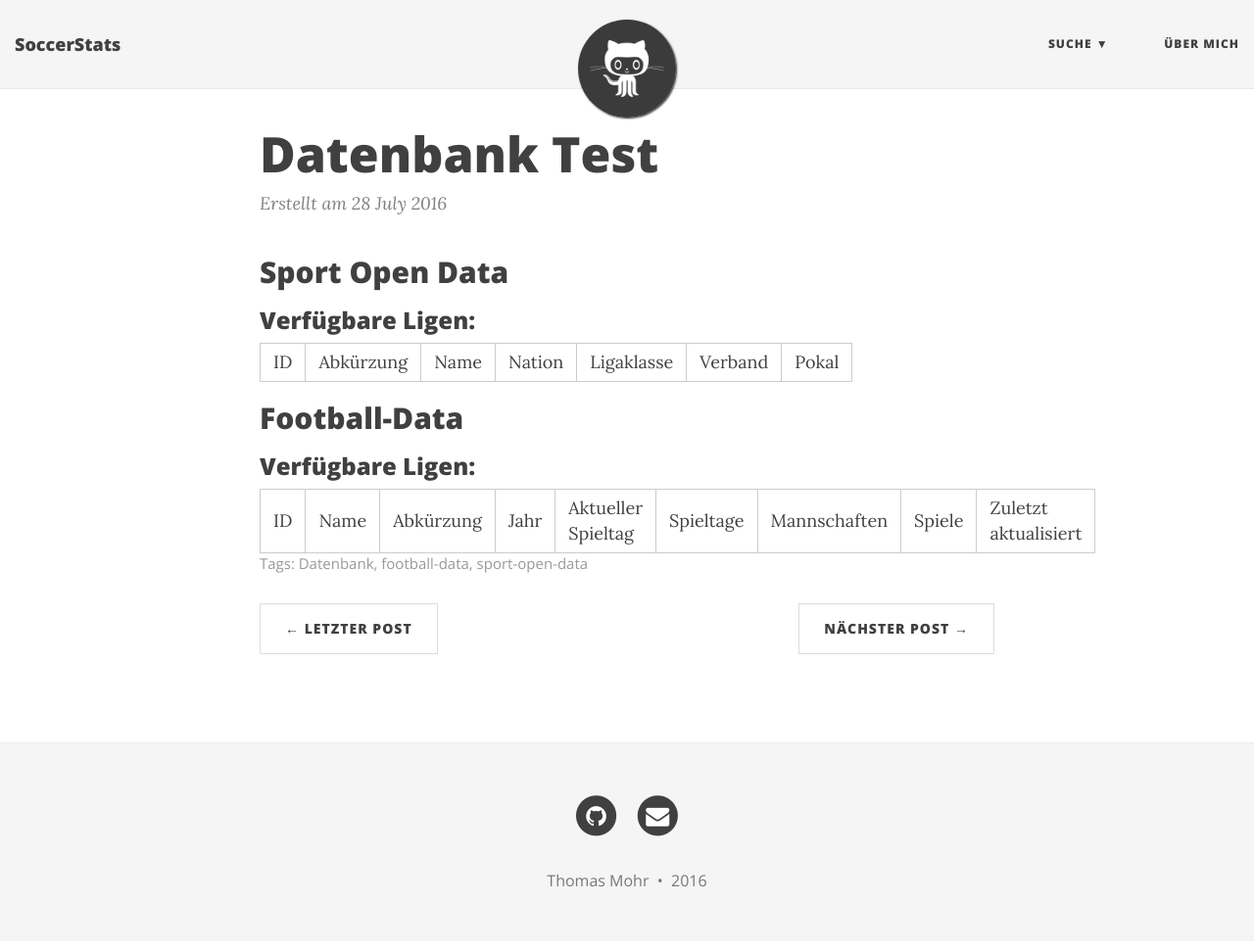
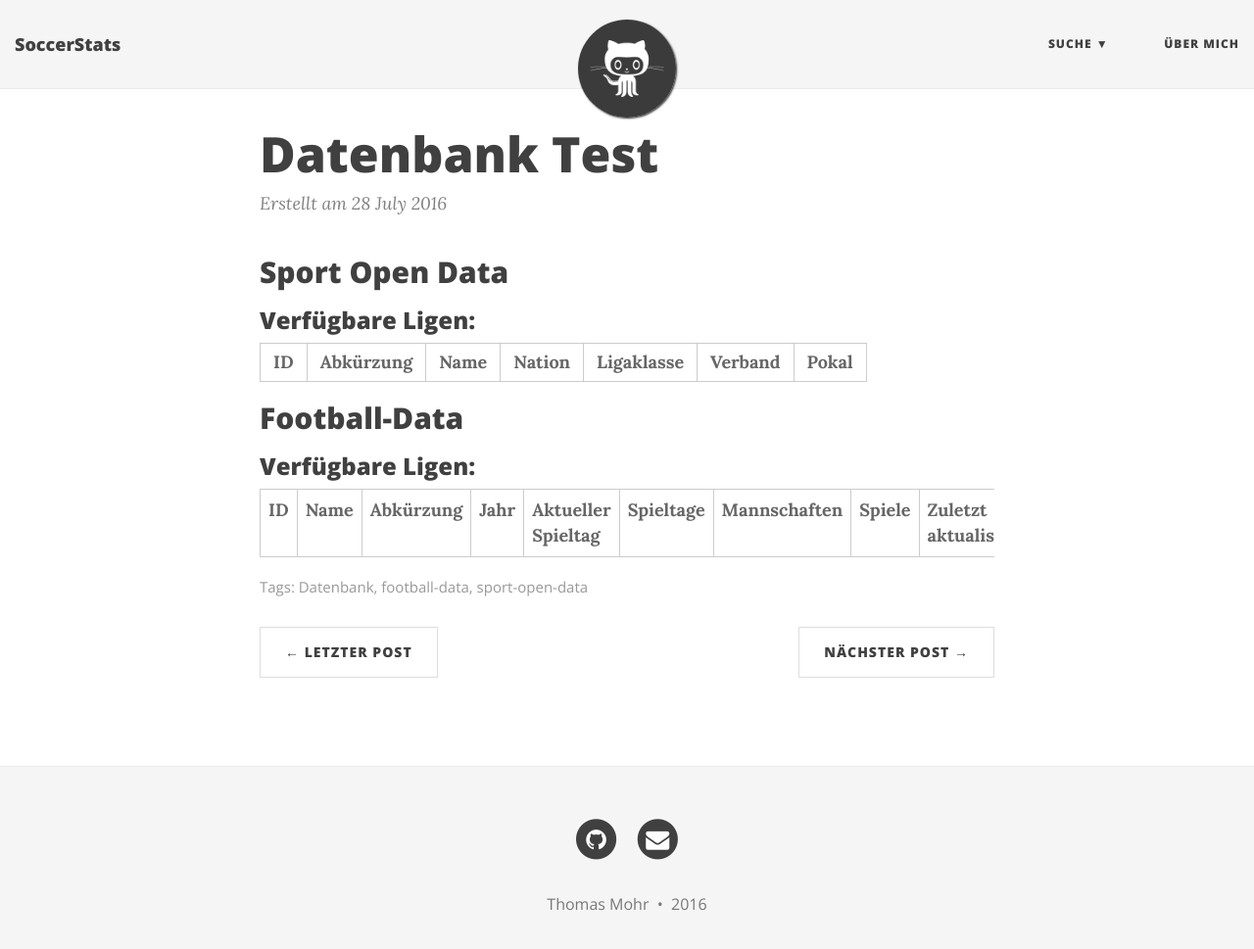
Before and after one commit to Thames1990/Thames1990.github.io, a Jekyll site: the page built from _posts/2016-07-28-database-test.md, in a window 1280 px wide and 985 px high. Shown: the top 969 px of the window at 98% size. Built offline with Jekyll 4.4.1, drawn with Linux system fonts in a browser that asks for light colours; nearby versions of some CDN libraries; comment, search, counter and statistics services are not loaded.

Commit message:
Make tables responsive

```diff
--- a/_posts/2016-07-28-database-test.md
+++ b/_posts/2016-07-28-database-test.md
@@ -15,13 +15,19 @@ customjs:
 
 ### Verfügbare Ligen:
 
-{:.sports_open_data}
+<div class="table-responsive" markdown="block">
+{:.sports_open_data .sortable}
 | ID | Abkürzung | Name | Nation | Ligaklasse | Verband | Pokal |
+
+</div>
 
 
 ## Football-Data
 
 ### Verfügbare Ligen:
 
-{:.football_data}
+<div class="table-responsive" markdown="block">
+{:.football_data .table .sortable}
 | ID | Name | Abkürzung | Jahr | Aktueller Spieltag | Spieltage | Mannschaften | Spiele | Zuletzt aktualisiert |
+
+</div>
```
Also changed, not shown: _posts/2016-08-03-indexed-db-test.md (+4 -1 lines).
